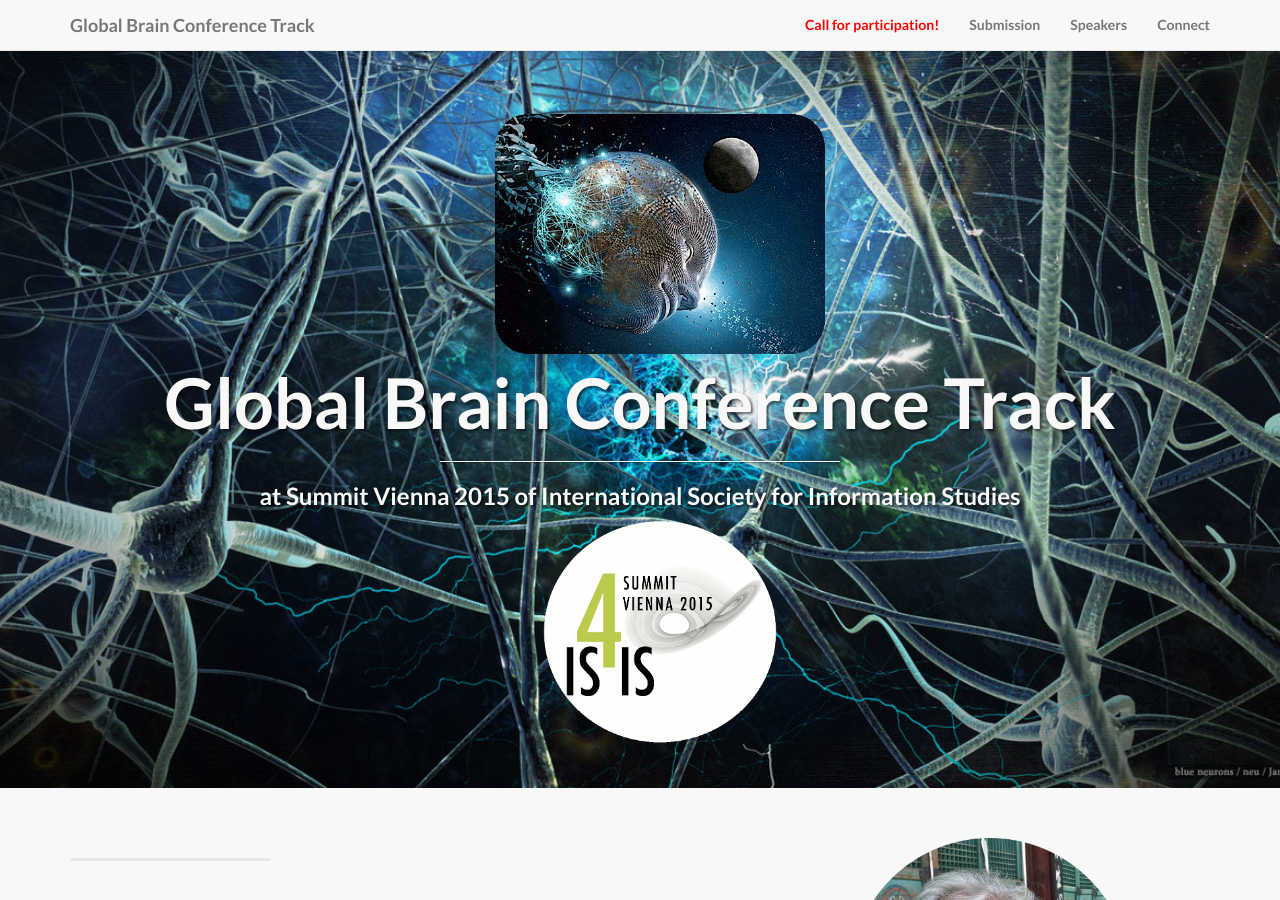
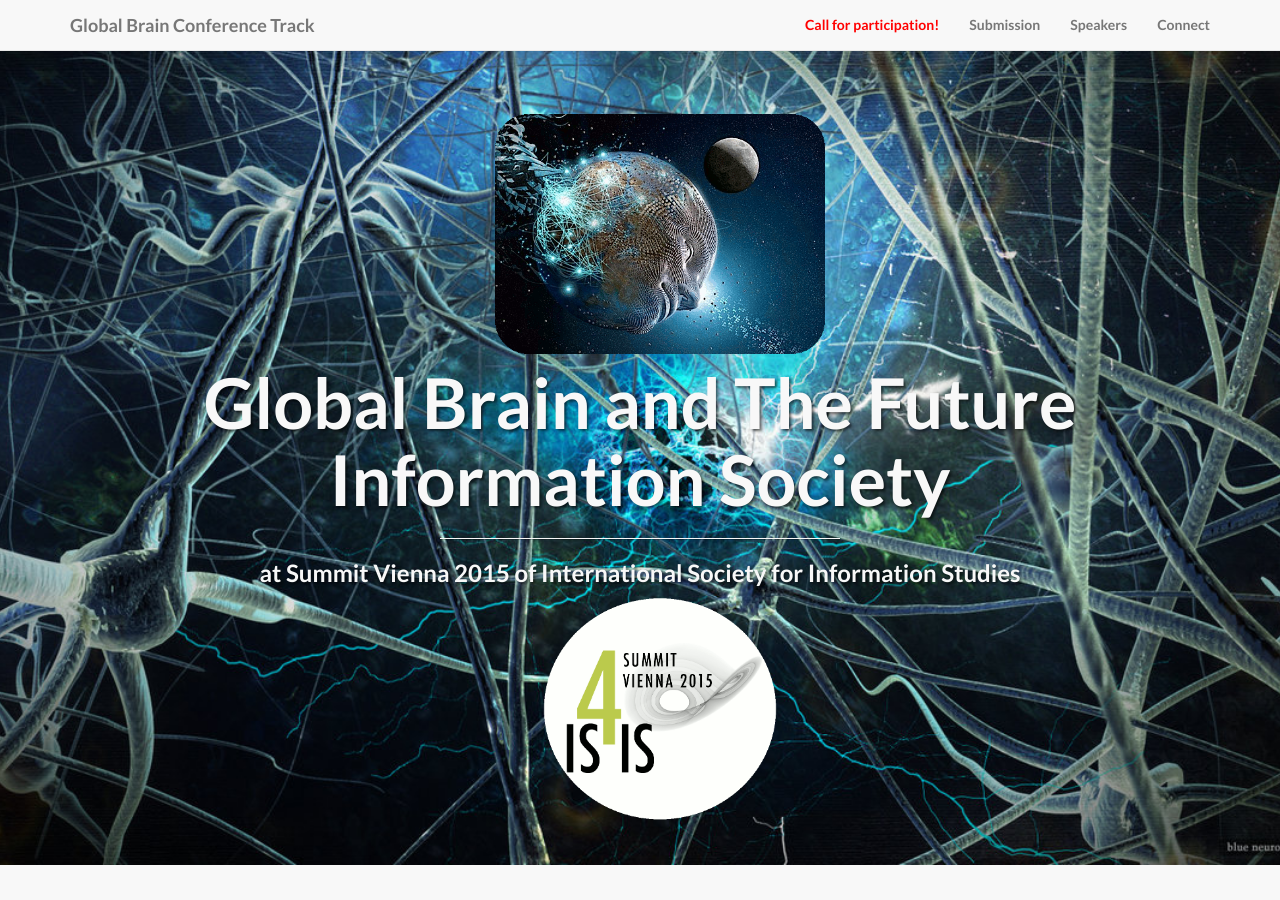
Before and after one commit to globalbraininstitute/vienna2015, a Jekyll site: the page built from index.html, in a window 1280 px wide and 900 px high. Built offline with Jekyll 4.4.1, drawn with Linux system fonts in a browser that asks for light colours.

Commit message:
changed title of the main page

```diff
--- a/index.html
+++ b/index.html
@@ -1,5 +1,5 @@
 ---
 layout: default
-title: Global Brain Conference Track
+title: Global Brain and The Future Information Society
 subTitle: at Summit Vienna 2015 of International Society for Information Studies
 ---
```
